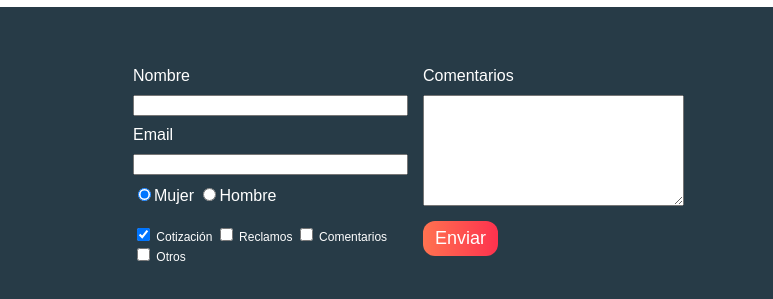
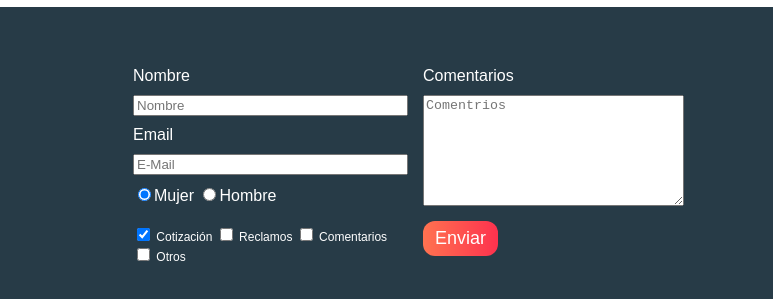
Before and after one commit to kr1lo/invie, a plain HTML site: page index.html in a window 1280 px wide. Shown: the part 1166-1465 px from the top of the page, 507-1280 px from the left. Drawn offline with Linux system fonts and the light colour scheme; a web font is replaced by a local one.

Commit message:
Agregando Placeholder en la pagina de index

```diff
--- a/index.html
+++ b/index.html
@@ -69,9 +69,9 @@
         <form class="formulario">
           <div class="col1">
             <label for="nombre">Nombre</label>
-              <input type="text" required id="nombre" name="nombre"/>
+              <input placeholder="Nombre" type="text" required id="nombre" name="nombre"/>
             <label for="email">Email</label>
-              <input type="email" required id="email" name="email"/>
+              <input placeholder="E-Mail" type="email" required id="email" name="email"/>
             <div class="sexo">
               <label for="mujer">
                 <input type="radio" checked id="mujer" name="sexo" value="mujer">Mujer
@@ -97,7 +97,7 @@
         </div>
           <div class="col2">
             <label for="comentarios">Comentarios</label>
-            <textarea id="comentarios" name="comentarios" rows="7" cols="30"></textarea>
+            <textarea placeholder="Comentrios" id="comentarios" name="comentarios" rows="7" cols="30"></textarea>
             <input type="submit" class="button" value="Enviar">
           </div>
         </form>
```
